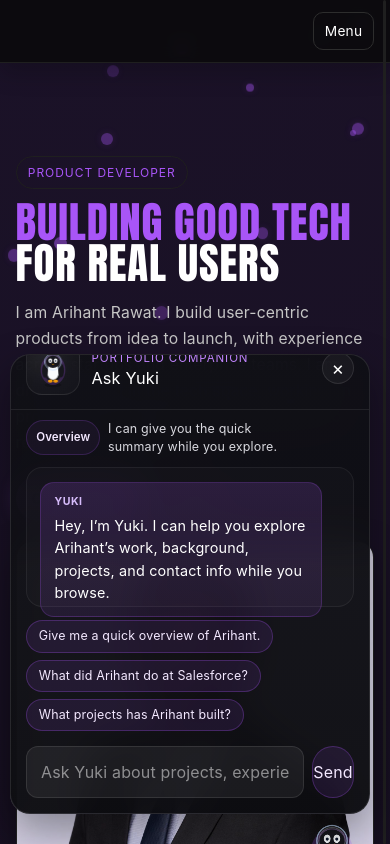
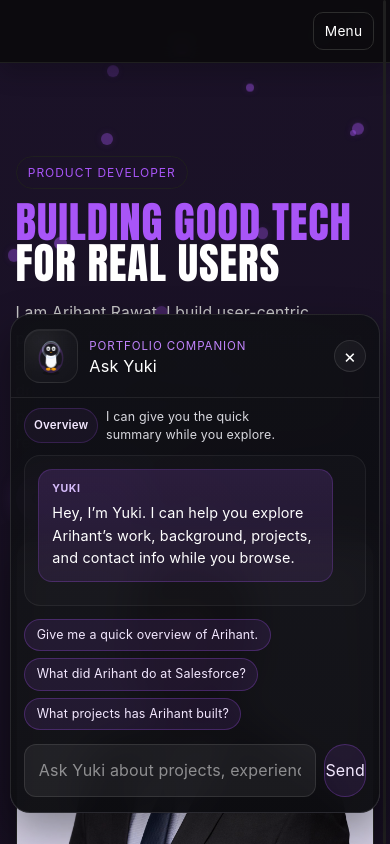
Before and after one commit to ArihantRawat/arihant-portfolio, a Next.js app: page / in a window 390 px wide. Both pictures are taken after a click on the button "Open assistant". Shown: the top 844 px of the page. Built offline with nearby package versions, Linux system fonts and the light colour scheme.

Commit message:
fix: improve Yuki chat dock layout and scrolling

```diff
--- a/src/app/globals.css
+++ b/src/app/globals.css
@@ -380,6 +380,10 @@ ul { margin: .1rem 0 .7rem 1.1rem; color: #e1e1e1; line-height: 1.62; }
   gap: 0;
 }
 
+.portfolio-avatar.open {
+  pointer-events: auto;
+}
+
 .portfolio-avatar.side-right {
   align-items: flex-end;
 }
@@ -428,15 +432,17 @@ ul { margin: .1rem 0 .7rem 1.1rem; color: #e1e1e1; line-height: 1.62; }
   display: inline-flex;
   align-items: center;
   justify-content: center;
+  align-self: flex-end;
   border: 0;
+  padding: 0;
   background: transparent;
   color: #fff;
   cursor: pointer;
 }
 
 .portfolio-avatar-panel {
-  width: min(360px, calc(100vw - 24px));
-  max-height: min(60vh, 460px);
+  width: min(392px, calc(100vw - 24px));
+  max-height: min(72vh, 620px);
   overflow: hidden;
   display: none;
   flex-direction: column;
@@ -516,7 +522,7 @@ ul { margin: .1rem 0 .7rem 1.1rem; color: #e1e1e1; line-height: 1.62; }
   display: flex;
   flex-wrap: wrap;
   gap: 0.48rem;
-  padding: 0.66rem 0.95rem 0;
+  padding: 0.66rem 0.95rem 0.72rem;
 }
 
 .portfolio-avatar-status-pill {
@@ -540,14 +546,29 @@ ul { margin: .1rem 0 .7rem 1.1rem; color: #e1e1e1; line-height: 1.62; }
 
 .portfolio-avatar-messages {
   display: flex;
+  flex: 1 1 auto;
   flex-direction: column;
   gap: 0.62rem;
-  margin: 0.78rem 0.95rem 0.8rem;
+  margin: 0 0.95rem 0.8rem;
   padding: 0.82rem;
   border: 1px solid rgba(255,255,255,.06);
   border-radius: 16px;
   background: rgba(255,255,255,.02);
-  min-height: 140px;
+  min-height: 0;
+  overflow-y: auto;
+  overscroll-behavior: contain;
+  -webkit-overflow-scrolling: touch;
+  scrollbar-width: thin;
+  scrollbar-color: rgba(192,132,252,.3) transparent;
+}
+
+.portfolio-avatar-messages::-webkit-scrollbar {
+  width: 8px;
+}
+
+.portfolio-avatar-messages::-webkit-scrollbar-thumb {
+  background: rgba(192,132,252,.28);
+  border-radius: 999px;
 }
 
 .portfolio-avatar-message {
@@ -756,7 +777,21 @@ ul { margin: .1rem 0 .7rem 1.1rem; color: #e1e1e1; line-height: 1.62; }
   }
 
   .portfolio-avatar-panel {
-    width: min(calc(100vw - 20px), 360px);
+    width: min(calc(100vw - 20px), 392px);
+    max-height: min(76vh, 560px);
+  }
+
+  .portfolio-avatar-panel-header,
+  .portfolio-avatar-status-row,
+  .portfolio-avatar-prompts,
+  .portfolio-avatar-form {
+    padding-left: 0.82rem;
+    padding-right: 0.82rem;
+  }
+
+  .portfolio-avatar-messages {
+    margin-left: 0.82rem;
+    margin-right: 0.82rem;
   }
 }
 
--- a/src/components/portfolio-avatar-assistant.tsx
+++ b/src/components/portfolio-avatar-assistant.tsx
@@ -258,9 +258,10 @@ function getRoamingPosition(
 }
 
 function getDockedPosition(viewportWidth: number, viewportHeight: number): PositionState {
-  const margin = viewportWidth < 768 ? 10 : 18;
-  const panelWidth = viewportWidth < 768 ? viewportWidth - margin * 2 : Math.min(392, viewportWidth - 32);
-  const panelHeight = viewportWidth < 768 ? Math.min(Math.round(viewportHeight * 0.58), 480) : Math.min(Math.round(viewportHeight * 0.68), 560);
+  const isMobile = viewportWidth < 768;
+  const margin = isMobile ? 10 : 18;
+  const panelWidth = isMobile ? viewportWidth - margin * 2 : Math.min(392, viewportWidth - 32);
+  const panelHeight = isMobile ? Math.min(Math.round(viewportHeight * 0.64), 520) : Math.min(Math.round(viewportHeight * 0.72), 620);
 
   return {
     x: Math.max(margin, viewportWidth - panelWidth - margin),
@@ -321,6 +322,7 @@ export default function PortfolioAvatarAssistant() {
   ]);
   const messageIdRef = useRef(2);
   const previousSectionRef = useRef<SectionId>("top");
+  const messagesContainerRef = useRef<HTMLDivElement>(null);
   const messagesEndRef = useRef<HTMLDivElement>(null);
   const interactionTimeoutRef = useRef<number | null>(null);
 
@@ -338,7 +340,9 @@ export default function PortfolioAvatarAssistant() {
   }, []);
 
   useEffect(() => {
-    messagesEndRef.current?.scrollIntoView({ behavior: "smooth" });
+    const container = messagesContainerRef.current;
+    if (!container) return;
+    container.scrollTo({ top: container.scrollHeight, behavior: "smooth" });
   }, [messages, isOpen]);
 
   useEffect(() => {
@@ -554,7 +558,7 @@ export default function PortfolioAvatarAssistant() {
           <span className="portfolio-avatar-status-copy">{sectionState.hint}</span>
         </div>
 
-        <div className="portfolio-avatar-messages">
+        <div ref={messagesContainerRef} className="portfolio-avatar-messages">
           {messages.map((message) => {
             const isExternal = Boolean(message.ctaHref?.startsWith("http"));
             const isAsset = Boolean(message.ctaHref?.startsWith("/resume/"));
@@ -619,6 +623,7 @@ export default function PortfolioAvatarAssistant() {
         </div>
       )}
 
+      {!isOpen && (
         <button
           type="button"
           className="portfolio-avatar-fab"
@@ -633,11 +638,13 @@ export default function PortfolioAvatarAssistant() {
           }}
           aria-expanded={isOpen}
           aria-controls="portfolio-avatar-panel"
+          aria-label="Open assistant"
         >
           <div className="portfolio-avatar-penguin-anchor">
             <PenguinCompanion mood={effectiveMood} />
           </div>
         </button>
+      )}
     </div>
   );
 }
```
Lines whose indentation alone changed are shown as unchanged.
